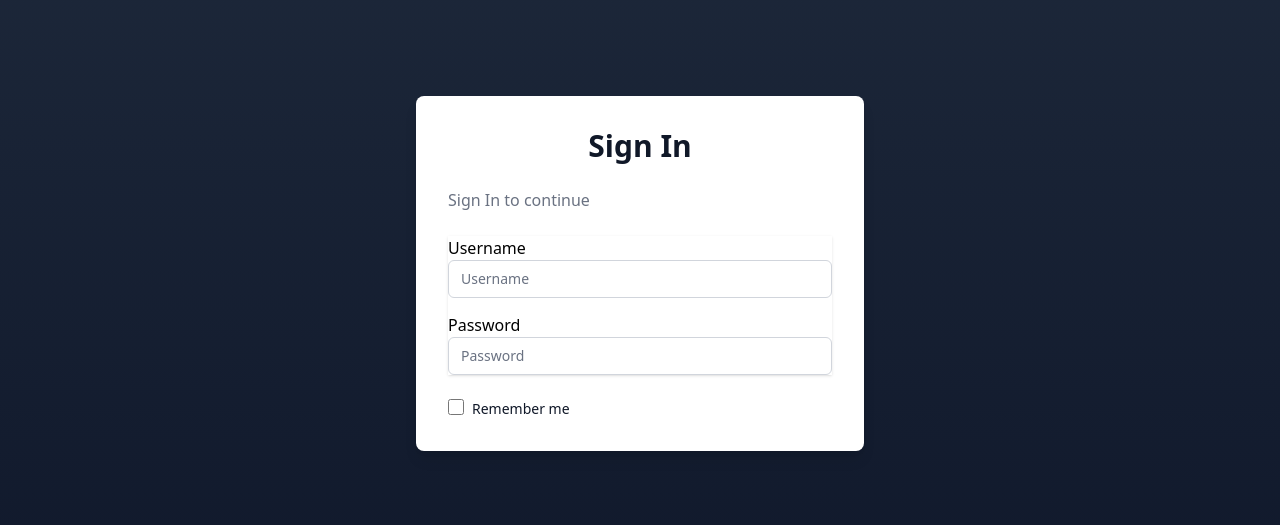
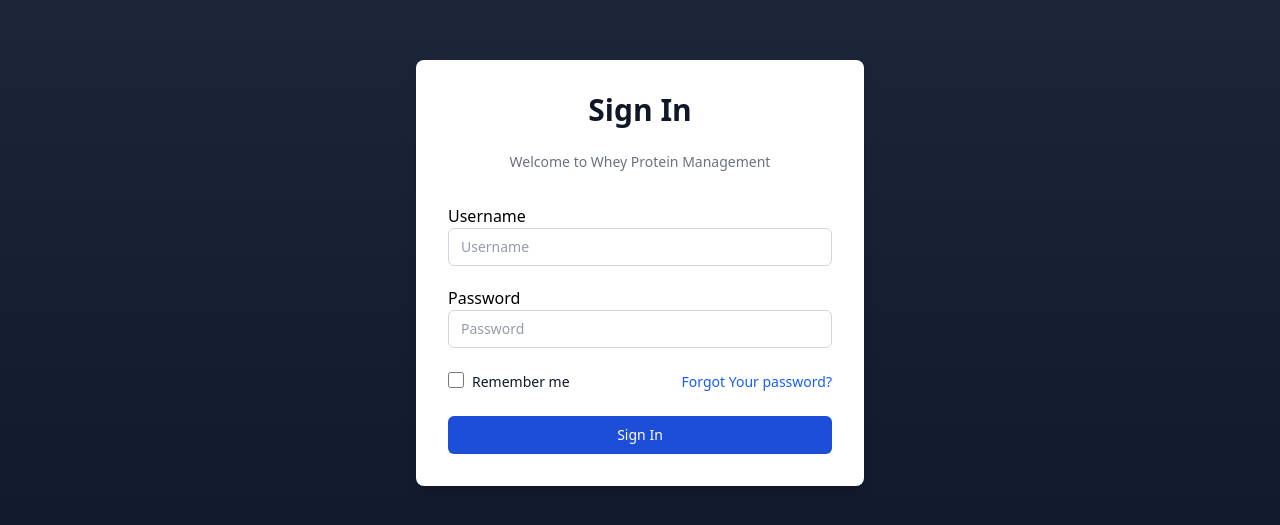
Before and after one commit to ppkmk2546/Nuxt-workshop, a Nuxt app: page / in a window 1280 px wide. Shown: the part 127-652 px from the top of the page. Built offline with nearby package versions, Linux system fonts and the light colour scheme.

Commit message:
add ui and handleSubmit Sign In

```diff
--- a/app.vue
+++ b/app.vue
@@ -2,27 +2,73 @@
   <div class="min-h-screen flex items-center justify-center bg-gradient-to-t from-[#0f172a] to-[#1e293b]">
     <div class="w-full max-w-md p-8 space-y-6 bg-white shadow-lg rounded-lg">
       <h1 class="text-3xl font-bold text-gray-900 text-center">Sign In</h1>
-      <h2 class="text-gray-500">Sign In to continue</h2>
-
-      <form action="" class="mt-6 space-y-6" @submit.prevent="">
-        <div class="rounder-md shadow-sm -space-y-px">
+      <p class="text-sm text-gray-500 text-center">Welcome to Whey Protein Management</p>
+      <form action="" class="mt-8 space-y-6" @submit.prevent="handleSubmit">
+        <div class="rounder-md">
           <div class="username">
             <label for="">Username</label>
-            <input required class="form-control" placeholder="Username" />
+            <input v-model="username" required class="form-control" placeholder="Username" />
           </div>
-          <div class="password mt-4">
+          <div class="password mt-5">
             <label for="">Password</label>
-            <input type="password" required class="form-control" placeholder="Password" />
+            <input v-model="password"  type="password" required class="form-control" placeholder="Password" />
           </div>
         </div>
         <div class="flex justify-between items-center">
           <div class="flex">
-            <input type="checkbox" id="remember-me" name="remember-me"
-              class="h-4 w-4 text-blue-600 focus:ring-blue-500 border-gray-300 rounded" />
+            <input type="checkbox" class="h-4 w-4 accent-blue-600 focus:ring-blue-500 border-gray-300 rounded-sm" />
             <label for="remember-me" class="ml-2 block text-sm text-gray-900">Remember me</label>
           </div>
+          <div class="text-sm">
+            <a href="#" class="font-medium text-blue-600 hover:text-blue-500 transition duration-150 ease-in-out">Forgot Your password?</a>
+          </div>
+        </div>
+        <div>
+            <button type="submit" class="btn-full">Sign In</button>
         </div>
       </form>
     </div>
   </div>
 </template>
+
+<script setup>
+  import axios from 'axios';
+  import Swal from 'sweetalert2';
+  import config from '@/config';
+
+  const username = ref('')
+  const password = ref('')
+
+  const handleSubmit = async () => {
+    try {
+      if (!username.value || !password.value) {
+        Swal.fire({
+          icon: 'warning',
+          title: 'Warning',
+          text: '⚠️ Please fill in all fields.',
+        })
+      } else {
+        const response = await axios.post(`${config.apiServer}/api/user/signIn`,{
+          username: username.value,
+          password: password.value
+        })
+
+        if (response.data.status === 200) {
+          console.log(response.data)
+        } else {
+          Swal.fire({
+            icon: 'error',
+            title: 'Error',
+            text: 'Invalid username or password.',
+          })
+        }
+      }
+    } catch (error) {
+      Swal.fire({
+        icon: 'error',
+        title: 'Error',
+        text: error.message,
+      })
+    }
+  }
+</script>
--- a/assets/css/main.css
+++ b/assets/css/main.css
@@ -10,11 +10,11 @@
     }
 
     .form-control {
-        @apply appearance-none rounded-md relative block w-full px-3 py-2 border border-gray-300 placeholder-gray-500
-        text-gray-900 focus:outline-none focus:ring-[#1d4ed8] focus:border-transparent focus:z-10 text-sm;
+        @apply appearance-none rounded-md relative block w-full px-3 py-2 border border-gray-300 placeholder-gray-500/70
+        text-gray-900 focus:outline-none focus:ring-1 focus:ring-[#1d4ed8] text-sm transition duration-300 ease-in-out;
     }
 
     .btn-full {
-        @apply relative w-full flex justify-center py-2 px-4 border border-transparent rounded-md shadow-sm text-sm font-medium text-white bg-[#1d4ed8] hover:bg-[#1e40af] focus:outline-none focus:ring-2 focus:ring-offset-2 focus:ring-[#1d4ed8];
+        @apply relative w-full flex justify-center py-2 px-4  border border-transparent rounded-md text-sm font-medium text-white bg-[#1d4ed8] hover:bg-[#1e40af] focus:outline-none focus:ring-2 focus:ring-offset-2 focus:ring-[#1d4ed8] cursor-pointer transition duration-150 ease-in-out;
     }
 }
--- a/package.json
+++ b/package.json
@@ -11,8 +11,10 @@
   },
   "dependencies": {
     "@tailwindcss/vite": "^4.1.3",
+    "axios": "^1.8.4",
     "nuxt": "^3.16.2",
     "nuxt-app": "file:",
+    "sweetalert2": "^11.17.2",
     "tailwindcss": "^4.1.3",
     "vue": "^3.5.13",
     "vue-router": "^4.5.0"
```
Also changed, not shown: 1 other file (tests, documents, lock files or other folders).
